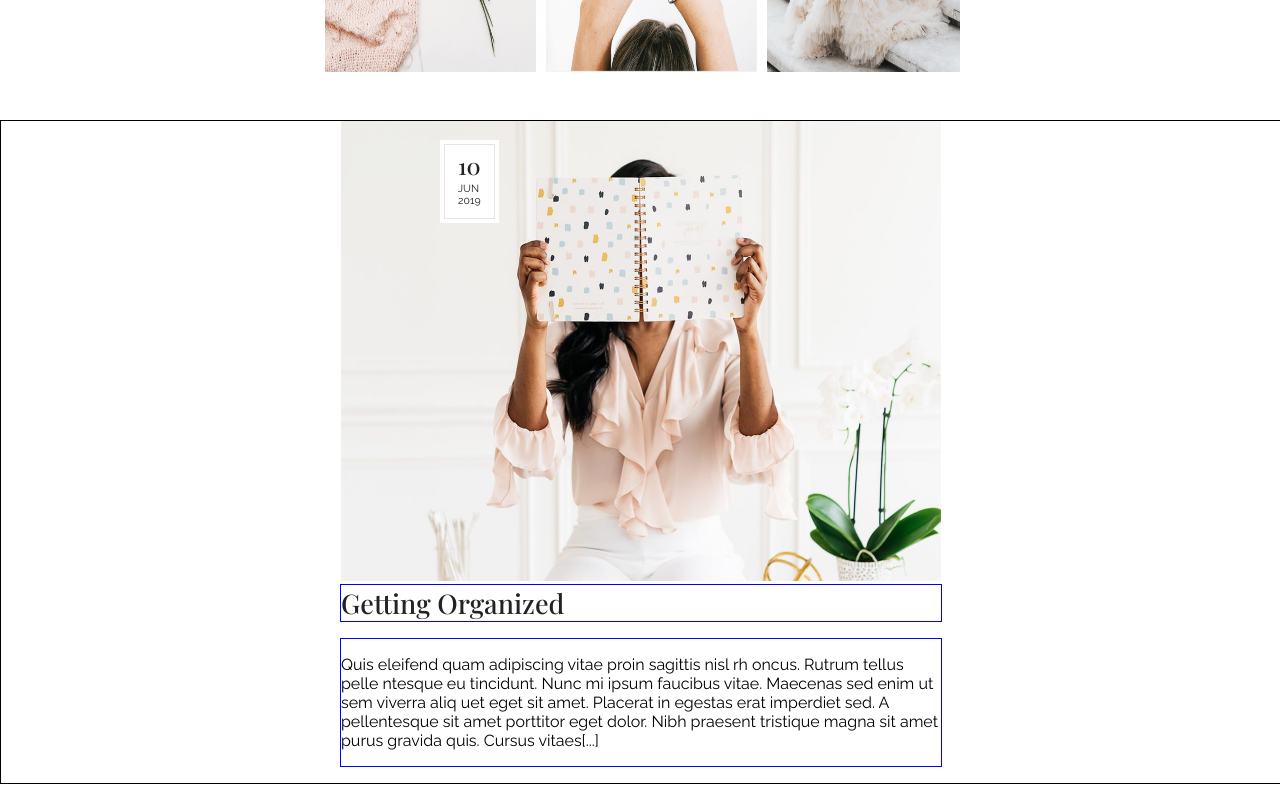
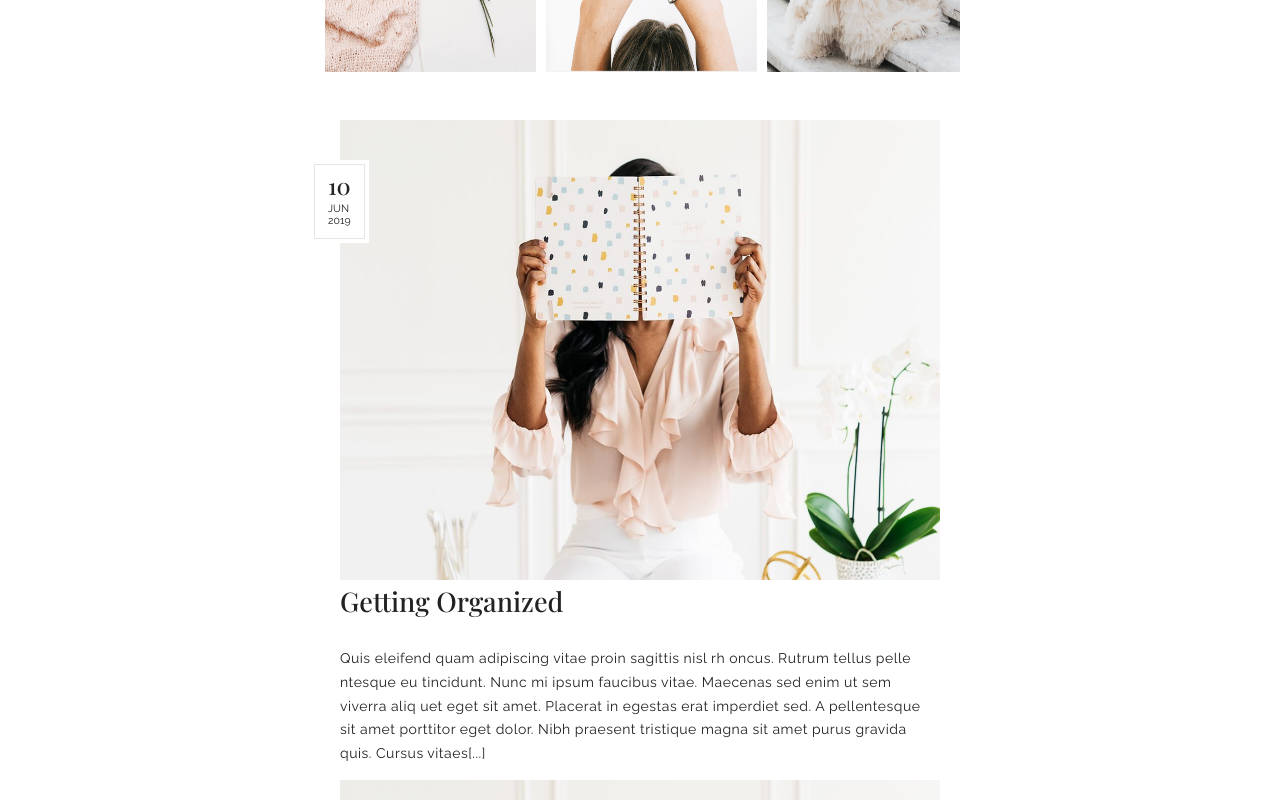
Before and after one commit to KathleenWilcox/personal-website, a React (Create React App) app: page / in a window 1280 px wide. Shown: the part 460-1260 px from the top of the page. Built offline with nearby package versions, Linux system fonts and the light colour scheme.

Commit message:
i think i real fixed it this time

```diff
--- a/src/Components/Post.js
+++ b/src/Components/Post.js
@@ -8,7 +8,9 @@ import Girl from '../Images/girl-with-book.jpg';
 class Post extends React.Component{
   render(){
     return(
+      <div className = "parent">
         <div className = "post-container">
+        <>
           <div className = "post-date">
             <div className = "undated-post-date">
               <div className = "day">10</div>
@@ -21,6 +23,9 @@ class Post extends React.Component{
           <img className = "post-img" src = {Girl} />
 
 
+
+          </>
+
           <div className= "post-header">
             Getting Organized
           </div>
@@ -30,8 +35,9 @@ class Post extends React.Component{
               Quis eleifend quam adipiscing vitae proin sagittis nisl rh oncus. Rutrum tellus pelle ntesque eu tincidunt. Nunc mi ipsum faucibus vitae.
               Maecenas sed enim ut sem viverra aliq uet eget sit amet. Placerat in egestas erat imperdiet sed. A pellentesque sit amet porttitor eget dolor.
               Nibh praesent tristique magna sit amet purus gravida quis. Cursus vitaes[...]
-              </p>
-          </div>
+            </p>
+         </div>
+        </div>
         </div>
     );
   }
--- a/src/Pages/Home.js
+++ b/src/Pages/Home.js
@@ -18,6 +18,7 @@ class Home extends React.Component{
       <>
       <Recycler  images = {[ coffee,  hands ,  model , img4 ,img5, img6 ]} />
       <Post/>
+      <Post/>
       </>
     )
   }
--- a/src/Styles/post.scss
+++ b/src/Styles/post.scss
@@ -1,8 +1,15 @@
+.parent{
+  width: 100%;
+  height: 100%;
+  display: flex;
+  justify-content: center;
+}
 .post-container{
-  width: 100%;
+  position: relative;
+  width: 800px;
+  margin-left: 55px;
+  margin-right: 55px;
   height: auto;
-  border: 1px black solid;
-
   display: flex;
   flex-direction: column;
   justify-content: center;
@@ -16,32 +23,34 @@
 }
 
 .post-header{
+  text-align: left;
   width: 600px;
   color: #222222;
   font-size: 27px;
   margin: 3px 0 0 0;
   font-family: 'Playfair Display', serif;
-  border: 1px solid blue;
 }
 
 .post-excerpt-container{
   margin: 14px 0 0 0;
-  display: block;
-  margin-block-start: 1em;
-  margin-block-end: 1em;
-  margin-inline-start: 0px;
-  margin-inline-end: 0px;
   width: 600px;
-  border: 1px solid blue;
+}
+
+p{
   font-family: 'Raleway', sans-serif;
+  font-size: 14px;
+  line-height: 1.7;
+  letter-spacing: .5px;
+  text-align: left;
+  color: #222222;
 }
 
 
 .post-date{
+  display: inline-block;
   position: absolute; /* Reposition logo from the natural layout */
-  left: 55vh;
-  top: 600px;
-  z-index: 2;
+  top: 40px;
+  left: 70px;
   background-color: white;
   border: 4px solid #FFFFFF;
 }
```
